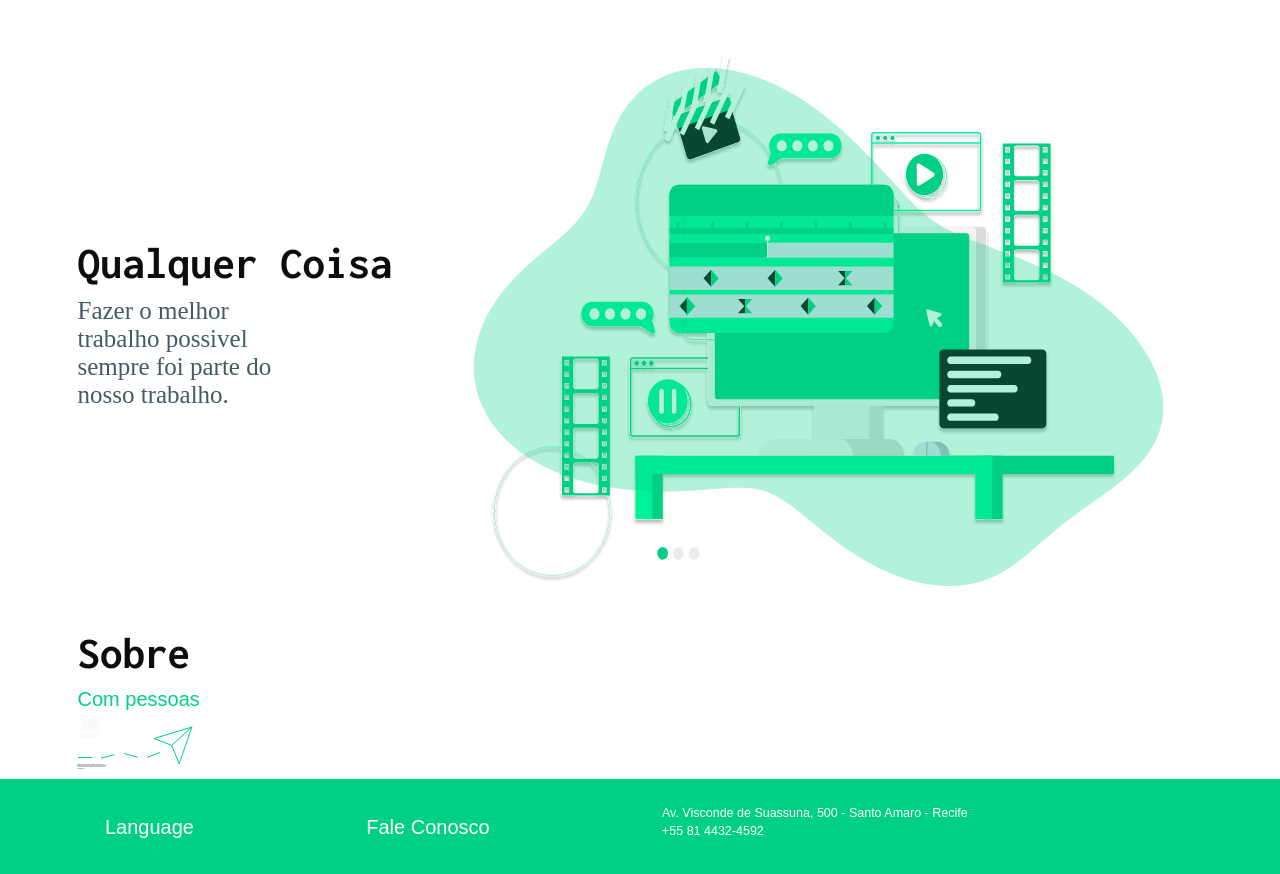
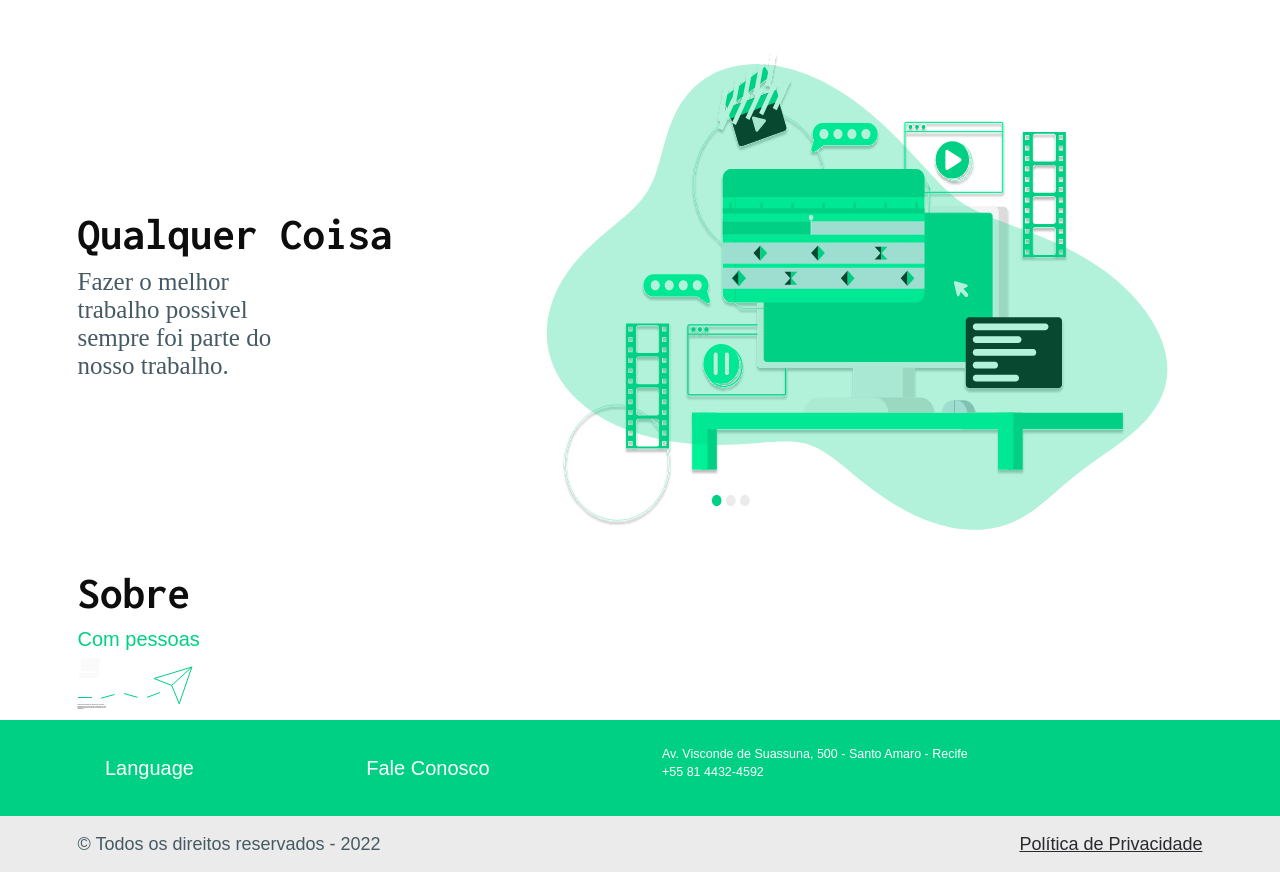
Before and after one commit to rafaelluiis2315/Projeto_Senac, a Django app: page / in a window 1280 px wide. Shown: the part 100-974 px from the top of the page. Run offline with Django 4.2, Linux system fonts and the light colour scheme; data that the repository does not hold is empty; some libraries are stand-ins or nearby versions; some web fonts are replaced.

Commit message:
ajustado a banner-home

```diff
--- a/SENAC_PI/static/css/home.css
+++ b/SENAC_PI/static/css/home.css
@@ -23,5 +23,5 @@
 }
 
 .banner-home {
-    width: 750px;
+    width: 60%;
 }
```
